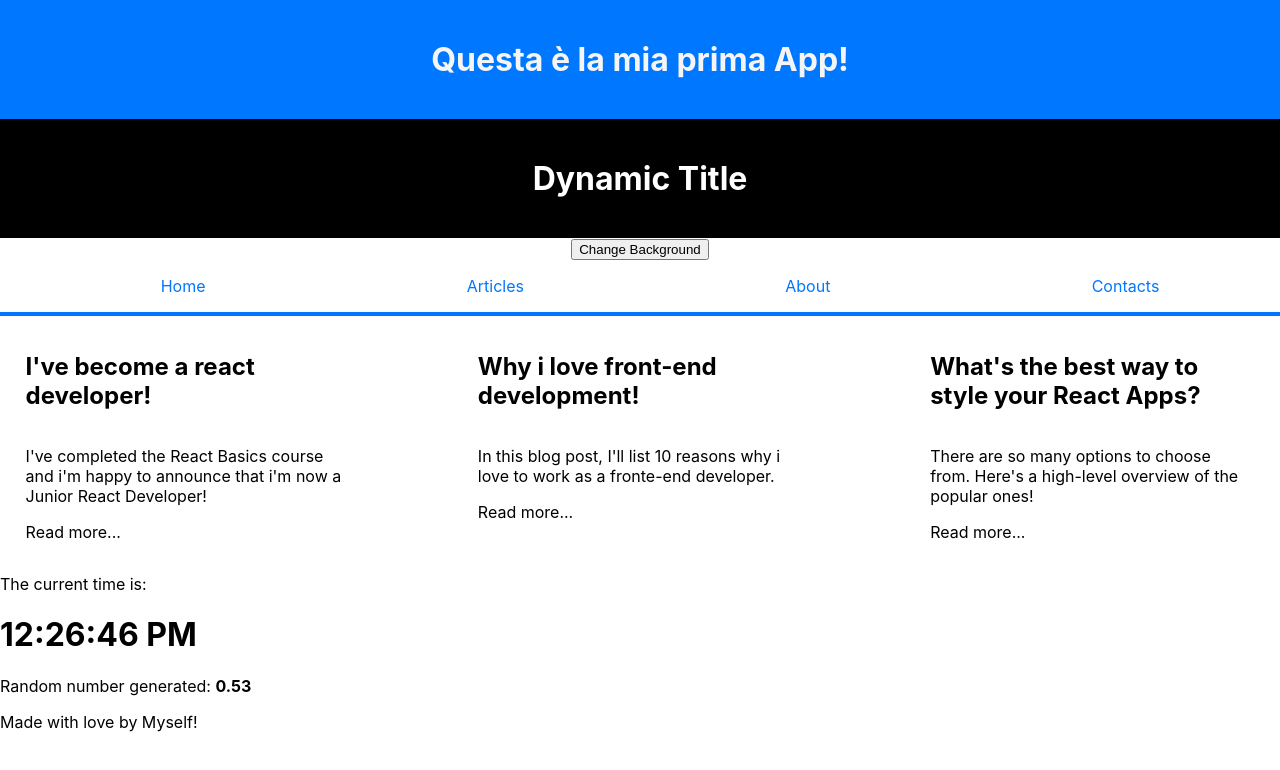
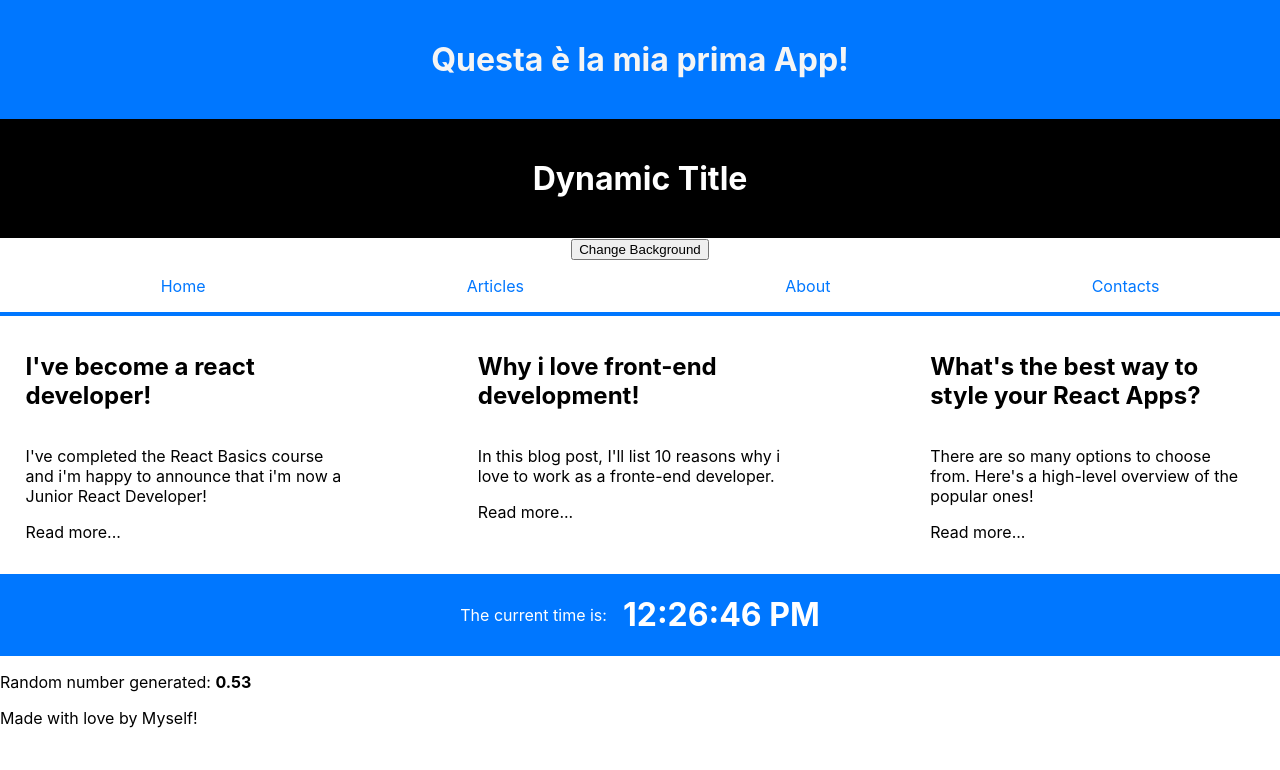
Before and after one commit to salvatorequagliariello/meta-course, a React (Create React App) app in the folder first-app/: page / in a window 1280 px wide. Shown: the top 770 px of the page. Built offline with nearby package versions, Linux system fonts and the light colour scheme.

Commit message:
create dynamic bg header

```diff
--- a/first-app/src/components/Clock.js
+++ b/first-app/src/components/Clock.js
@@ -22,7 +22,7 @@ function Clock() {
 
 
     return (
-        <div>
+        <div className="clock-container">
             The current time is:
             <Message message={date.toLocaleTimeString()}/>
         </div>
--- a/first-app/src/components/ModeToggler.js
+++ b/first-app/src/components/ModeToggler.js
@@ -1,14 +1,18 @@
+import { useState } from "react";
+
 
 function ModeToggler() {
-    let darkModeOn = true;
+    const [mode, setMode] = useState(true);
     const darkMode = "dark-h1";
     const lightMode = "ligth-h1";
 
-    const changeMode = () => {darkModeOn = !darkModeOn};
+    const changeMode = () => {
+        setMode(!mode);
+    };
 
     return (
         <div className="text-container">
-            <h1 className={darkModeOn ? darkMode : lightMode}>Dynamic Title</h1>
+            <h1 className={mode ? darkMode : lightMode}>Dynamic Title</h1>
             <button onClick={changeMode}>Change Background</button>
         </div>
     );
--- a/first-app/src/index.css
+++ b/first-app/src/index.css
@@ -67,3 +67,13 @@ code {
   color: black;
   padding: 5vh 0;
 }
+
+.clock-container {
+  background-color:rgb(0, 119, 255);
+  color: white;
+  display: flex;
+  text-align: center;
+  justify-content: center;
+  align-items: center;
+  gap: 1em;
+}
```
